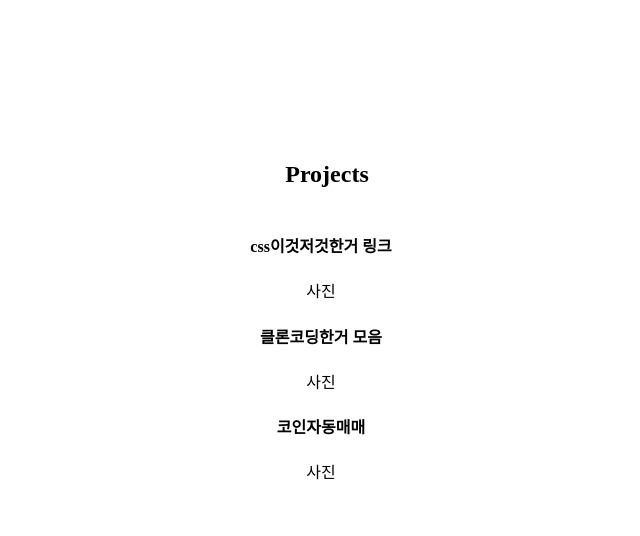
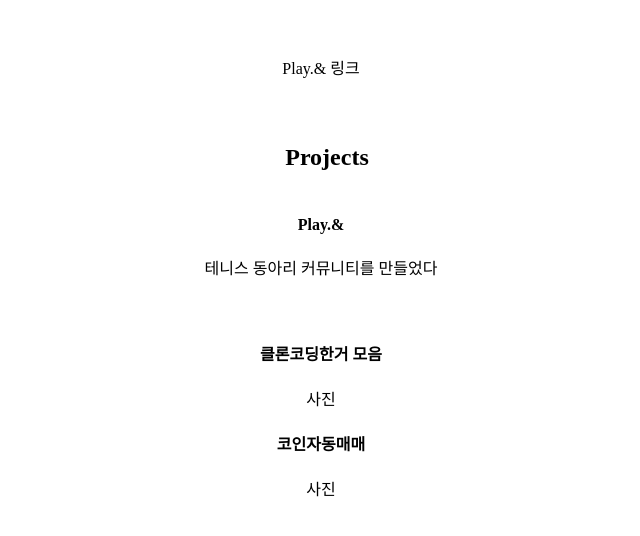
Before and after one commit to gilmujjang/portfolio, a React (Create React App) app: page / in a window 1280 px wide. Shown: the part 2546-3082 px from the top of the page, without its empty margins (319-959 px from the left). Built offline with nearby package versions, Linux system fonts and the light colour scheme.

Commit message:
프로젝트에  Play.&  추가

```diff
--- a/src/components/Project.js
+++ b/src/components/Project.js
@@ -9,8 +9,9 @@ class Project extends Component{
         <h2>Projects</h2>
         <div className="projects">
           <div className="pro">
-            <h4>css이것저것한거 링크</h4>
-            <p>사진</p>
+            <h4>Play.&</h4>
+            <p>테니스 동아리 커뮤니티를 만들었다</p>
+            <a href="https://playn.netlify.app/" target="_">Play.& 링크</a>
           </div>
           <div className="pro">
             <h4>클론코딩한거 모음</h4>
```
